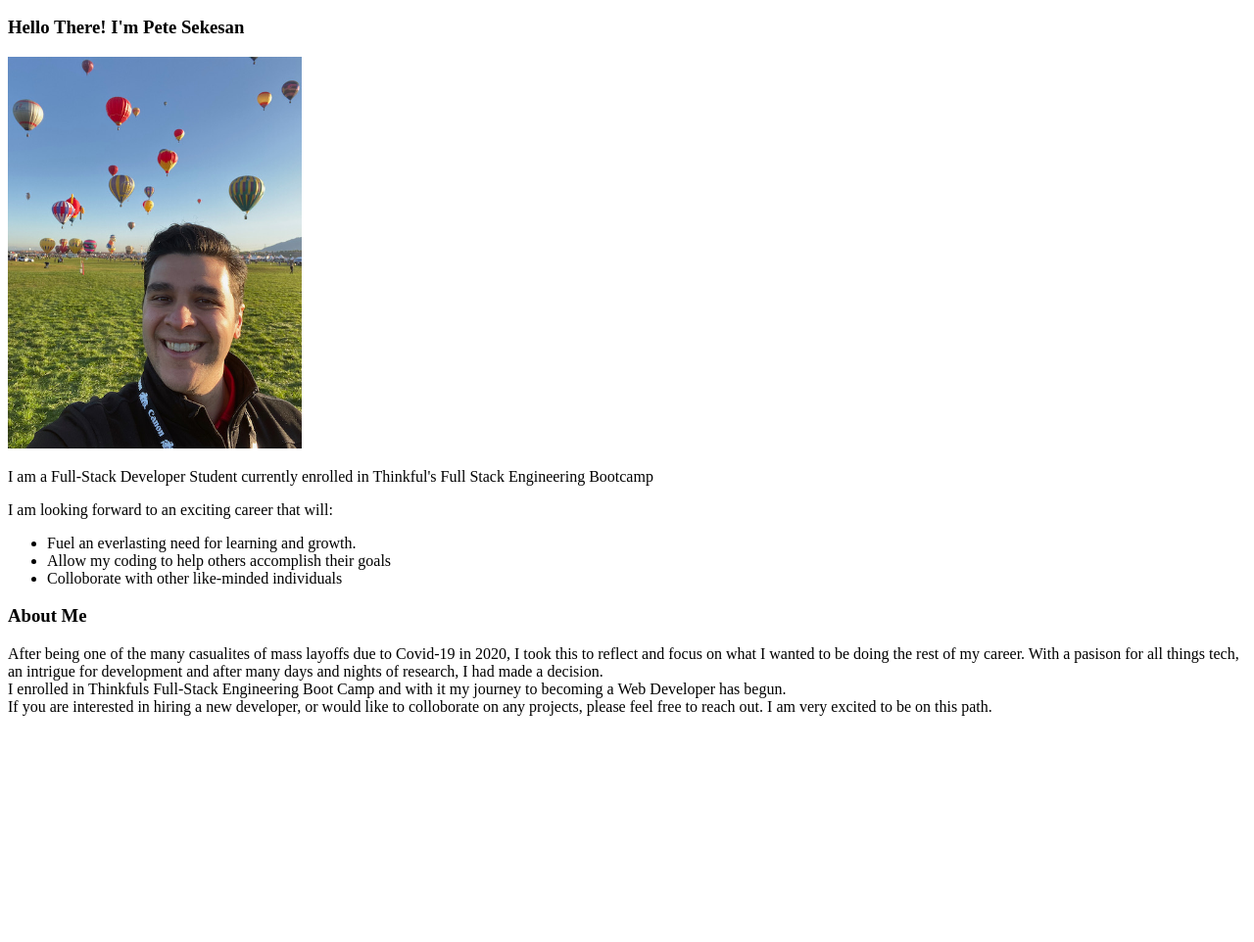
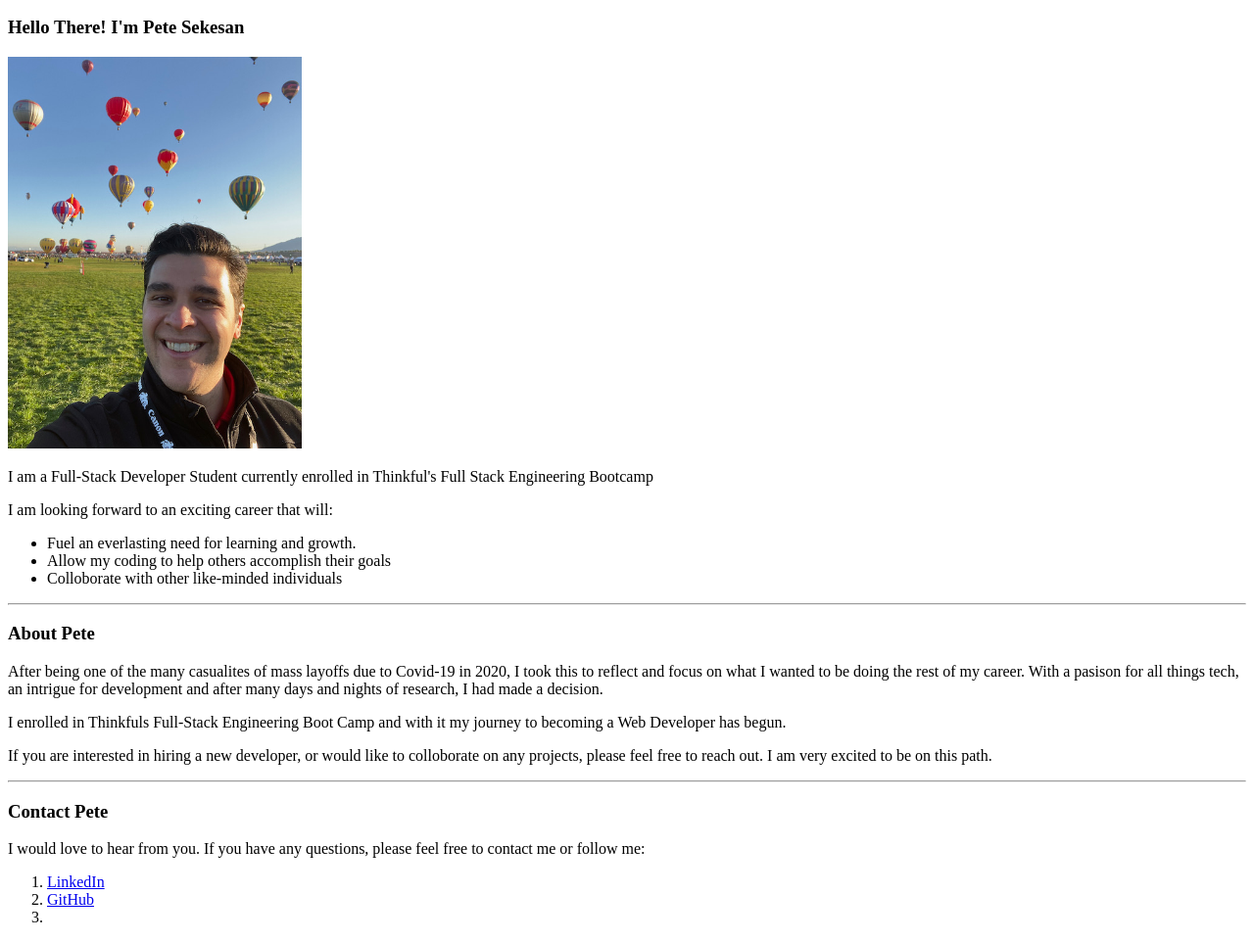
Before and after one commit to Pete-Sekesan/Portfolio-Web-Page, a plain HTML site: page index.html in a window 1280 px wide. Shown: the part 110-1072 px from the top of the page at 98% size. Before the commit the page ends 857 px from the top, so only its background shows below. Drawn offline with Linux system fonts and the light colour scheme.

Commit message:
Updated Index

```diff
--- a/index.html
+++ b/index.html
@@ -14,9 +14,11 @@
         <h1> Pete Sekesan</h1>
     </header>
     <main>
+        <section>
             <h2>Full-Stack Web Developer</h2>
             <h3> Hello There! I'm Pete Sekesan</h3>
             <img src="images/pete-abq-balloon.jpeg" width="300" />
+
             <p> I am a Full-Stack Developer Student currently enrolled in Thinkful's Full Stack Engineering Bootcamp</p>
             <p> I am looking forward to an exciting career that will: </p>
             <ul>
@@ -24,19 +26,36 @@
                 <li>Allow my coding to help others accomplish their goals</li>
                 <li>Colloborate with other like-minded individuals </li>
             </ul>
+        </section>
+        <hr>
+        <section>
+            <h3> About Pete </h3>
+            <p> After being one of the many casualites of mass layoffs due to Covid-19 in 2020, I took this to reflect and focus on what I wanted to be doing the rest of my career. With a pasison for all things tech, an intrigue for development and after
+                many days and nights of research, I had made a decision.</p>
+
+            <p>I enrolled in Thinkfuls Full-Stack Engineering Boot Camp and with it my journey to becoming a Web Developer has begun.</p>
+
+            <p>If you are interested in hiring a new developer, or would like to colloborate on any projects, please feel free to reach out. I am very excited to be on this path.
+            </p>
+        </section>
+        <hr>
+
+        <section>
+            <h3> Contact Pete</h3>
+            <p>
+                I would love to hear from you. If you have any questions, please feel free to contact me or follow me:
+            </p>
+            <ol>
+                <li><a href="https://www.linkedin.com/in/petersekesan/">LinkedIn</a></li>
+                <li><a href="https://github.com/Pete-Sekesan">GitHub</a></li>
+                <li> </li>
+            </ol>
 
 
-        <h3> About Me </h3>
-        <p> After being one of the many casualites of mass layoffs due to Covid-19 in 2020, I took this to reflect and focus on what I wanted to be doing the rest of my career. With a pasison for all things tech, an intrigue for development and after many
-            days and nights of research, I had made a decision.
-            <br> I enrolled in Thinkfuls Full-Stack Engineering Boot Camp and with it my journey to becoming a Web Developer has begun.
-            <br> If you are interested in hiring a new developer, or would like to colloborate on any projects, please feel free to reach out. I am very excited to be on this path.
-        </p>
+        </section>
 
 
 
-
-        </p>
     </main>
 
 
```
Lines whose indentation alone changed are shown as unchanged.
